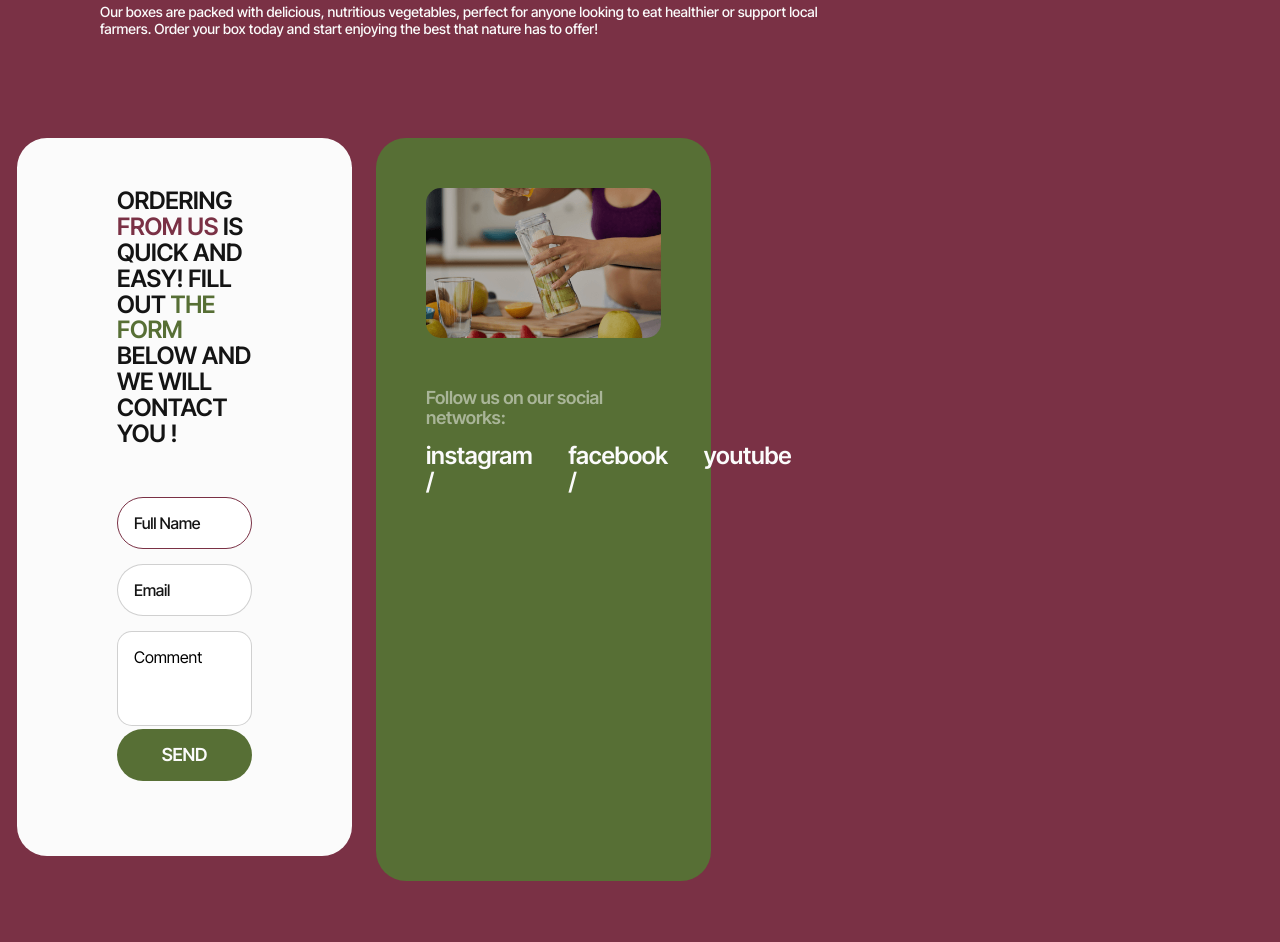
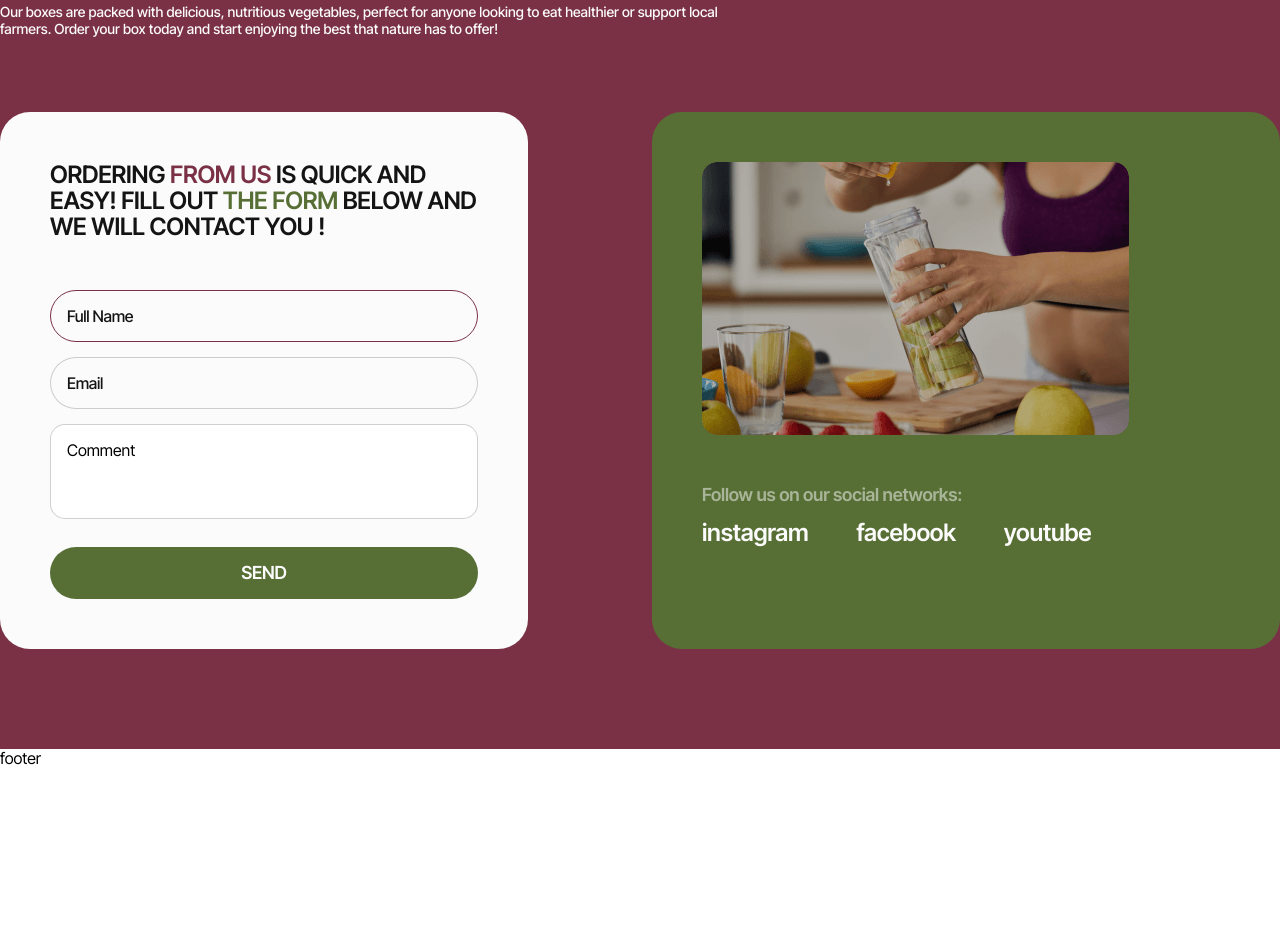
Before and after one commit to GoitStudentsWorks/html-css_112_CollyWolly9798, a website built with Vite: page src/index.html in a window 1280 px wide. Shown: the part 342-1284 px from the top of the page. After the commit the page ends 1110 px from the top, so only its background shows below. Built offline with nearby package versions, Linux system fonts and the light colour scheme.

Commit message:
Змини в css

```diff
--- a/src/css/your-order.css
+++ b/src/css/your-order.css
@@ -1,7 +1,7 @@
 .your-order {
     background-color: #7A3145;
 }
-.container {
+.your-order-box {
     padding: 80px 0;
 }
 .order-title {
@@ -12,7 +12,6 @@
     text-align: left;
     text-transform: uppercase;
     color: #fbfbfb;
-    max-width: 335px;
     margin-bottom: 30px;
 }
 .order-title-accent {
@@ -23,17 +22,10 @@
     font-size: 14px;
     line-height: 1.29;
     color: #fbfbfb;
-    max-width: 335px;
     margin-bottom: 40px;
-}
-.coments-social-box {
-    display: flex;
-    flex-direction: column;
-    gap: 20px;
 }
 .user-coments {
     background-color: #fbfbfb;
-    min-width: 335px;
     border-radius: 30px;
     padding: 40px 20px;
     margin-bottom: 20px;
@@ -47,6 +39,9 @@
     color: #141414;
     margin-bottom: 40px;
 }
+.inp-wrapper {
+    margin-bottom: 25px;
+}
 .coments-text-first {
     color: #7a3145;
 }
@@ -59,6 +54,7 @@
     padding: 16px;
     width: 100%;
     height: 46px;
+    background-color: #fbfbfb;
     margin-bottom: 15px;
     outline: transparent;
     transition: border-color 250ms cubic-bezier(.15,.8,.76,.28);
@@ -68,8 +64,10 @@
     border-radius: 15px;
     padding: 16px;
     width: 100%;
+    outline: none;
     height: 95px;
     resize: none;
+    transition: border-color 250ms cubic-bezier(.15,.8,.76,.28);
 }
 .user-coments-field::placeholder,
 .user-message::placeholder {
@@ -83,19 +81,33 @@
 .user-message:focus {
     border-color: #7a3145;
 }
+.user-coments-field:not(:placeholder-shown):valid {
+    border-color: #3cbc81;
+    background-color: #fbfbfb;
+}
+.user-coments-field:not(:placeholder-shown):invalid {
+    border-color: #e74a3b;
+    background-color: #fbfbfb;
+}
+.text-valid {
+    display: none;
+    color: #3cbc81;
+}
+.text-invalid {
+    display: none;
+    color: #e74a3b;
+}
 .user-coments-field:not(:placeholder-shown):valid ~ .text-valid {
     display: block;
-    border-color: #3cbc81;
 }
 .user-coments-field:not(:placeholder-shown):invalid ~ .text-invalid {
     display: block;
-    border-color: #e74a3b;
 }
 .contacts-btn {
     background-color: #576f35;
     border-radius: 30px;
     text-align: center;
-    border: transparent;
+    border: none;
     width: 100%;
     height: 50px;
     font-weight: 600;
@@ -108,11 +120,11 @@
 .order-social {
     border-radius: 30px;
     padding: 40px 20px;
-    min-width: 335px;
     background-color: #576f35;
 }
 .order-social-pic {
     border-radius: 15px;
+    width: 100%;
     background-repeat: no-repeat;
     background-size: cover;
     margin-bottom: 20px;
@@ -127,7 +139,7 @@
 }
 .social-list {
     display: flex;
-    min-width: 335px;
+    flex-wrap :wrap ;
     gap: 16px;
 }
 .order-social-link {
@@ -138,16 +150,17 @@
     color: #fbfbfb;
     display: inline-block;
 }
-.social-list .order-social-link::after {
+.order-social-link::after {
     content: '/';
-    margin-left: 8px;
+    margin: 0 8px;
+    color: currentColor;
 }
-.social-list .order-social-link:last-child::after {
+.order-social-link:last-child::after {
     content: '';
 }
 
 @media screen and (min-width: 768px) {
-    .container {
+    .your-order-box {
         padding: 100px 0;
     }
     .order-title {
@@ -162,9 +175,6 @@
         line-height: 1.25;
         margin-bottom: 50px;
     }
-    .coments-social-box {
-        gap: 25px;
-    }
     .user-coments {
         max-width: 628px;
         padding: 50px 100px;
@@ -173,8 +183,7 @@
     .user-coments-text {
         margin-bottom: 50px;
     }
-    .user-coments-form {
-        gap: 10px;
+    .inp-wrapper {
         margin-bottom: 25px;
     }
     .user-coments-field {
@@ -214,22 +223,25 @@
     .social-list {
         gap: 24px;
     }
-    .social-list .order-social-link::after {
-        margin-left: 12px;
+    .order-social-link::after {
+        margin: 0 12px;
     }
 }
 @media screen and (min-width: 1280px) {
-    .your-order {
-        padding: 0 100px;
+    .your-order-box {
+        padding: 100px 0;
+        display: grid;
+        grid-template-columns: 1fr 1fr;
+        gap: 24px;
+    }
+    .order-text-box {
+        grid-column: 1 / -1;
     }
     .order-title,
     .order-text {
         max-width: 751px;
     }
-    .coments-social-box {
-        flex-direction: row;
-        justify-content: center;
-        gap: 24px;
+    .user-coments {
         padding: 50px;
         max-width: 528px;
         margin-bottom: 0;
--- a/src/partials/your-order.html
+++ b/src/partials/your-order.html
@@ -1,12 +1,14 @@
-<section class="your-order">
+<section class="your-order" id="reviews">
     <div class="container your-order-box">
+        <div class="order-text-box">
             <h2 class="order-title">Fresh <span class="order-title-accent">Harvest</span> Box has got you covered</h2>
             <p class="order-text">Our boxes are packed with delicious, nutritious vegetables, perfect for anyone looking to eat healthier or support local farmers. Order your box today and start enjoying the best that nature has to offer!</p>
-        <div class="coments-social-box">
+        </div>
         <div class="user-coments">
             <p class="user-coments-text">Ordering <span class="coments-text-first">from us</span> is quick and easy! Fill out <span class="coments-text-second">the form</span> below and we will contact you !</p>
             <form class="user-coments-form">
                 <div class="inp-wrapper">
+                    <lable>
                     <input class="user-coments-field"
                            type="text"
                            name="username"
@@ -14,6 +16,8 @@
                            pattern="[A-Za-z\s]{3,20}"
                            autofocus
                            required >
+                    </lable>
+                    <lable>
                     <input class="user-coments-field"
                            type="email"
                            name="user-email"
@@ -21,8 +25,9 @@
                            pattern="[a-z0-9._%+-]+@[a-z0-9.-]+\.[a-z]{2,}$"
                            title="enter correct data"
                            required >
-                           <p class="text-valid hidden">Succes!</p>
-                           <p class="text-invalid hidden">Invalid email, try again</p>
+                    </lable>
+                        <p class="text-valid">Succes!</p>
+                        <p class="text-invalid">Invalid email, try again</p>
                     <textarea class="user-message"
                               name="user-comment"
                               placeholder="Comment">Comment</textarea>
@@ -40,10 +45,10 @@
             <p class="social-text ">Follow us on our social networks:</p>
             <ul class="social-list">
                 <li class="social-item">
-                    <a class="order-social-link" href="https://www.instagram.com/goitclub/" target="_blank">instagram / </a>
+                    <a class="order-social-link" href="https://www.instagram.com/goitclub/" target="_blank">instagram</a>
                 </li>
                 <li class="social-item">
-                    <a class="order-social-link" href="https://www.facebook.com/goITclub/" target="_blank">facebook / </a>
+                    <a class="order-social-link" href="https://www.facebook.com/goITclub/" target="_blank">facebook</a>
                 </li>
                 <li class="social-item">
                     <a class="order-social-link" href="https://www.youtube.com/c/GoIT" target="_blank">youtube</a>
@@ -51,5 +56,4 @@
             </ul>
         </div>
     </div>
-    </div>
 </section>
```
Lines whose indentation alone changed are shown as unchanged.
